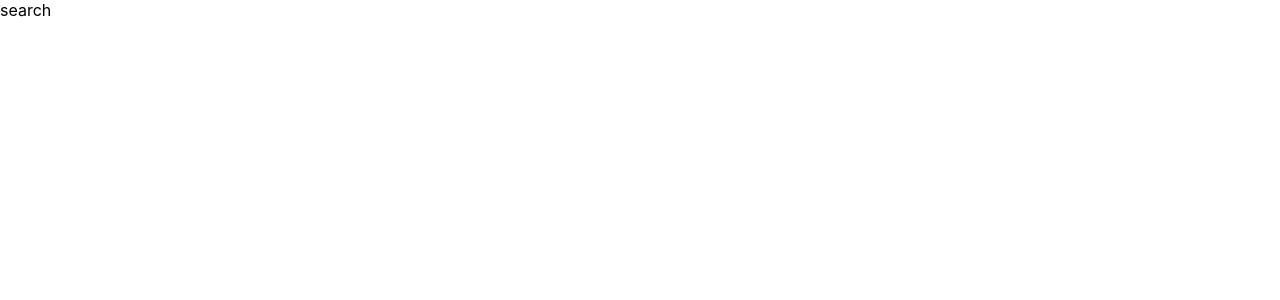
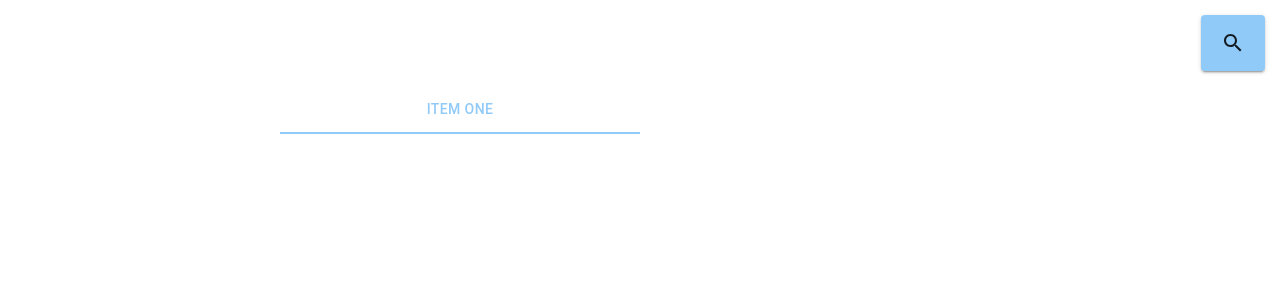
Before and after one commit to miladprogramer/react-movie-discover, a React (Create React App) app: page /Search in a window 1280 px wide. Shown: the top 300 px of the page. Built offline with nearby package versions, Linux system fonts and the light colour scheme.

Commit message:
Create search component

```diff
--- a/src/pages/Search.jsx
+++ b/src/pages/Search.jsx
@@ -1,8 +1,45 @@
-import React from 'react'
+import React, { useState } from 'react'
+import TextField from '@mui/material/TextField';
+import Button from '@mui/material/Button';
+import SearchIcon from '@mui/icons-material/Search';
+import Tabs from '@mui/material/Tabs';
+import Tab from '@mui/material/Tab';
+import { createTheme, ThemeProvider } from '@mui/material/styles';
+import Box from '@mui/material/Box';
+const Search = () => {
 
-const Search = () => {
+const [type,setType]=useState()
+const [value, setValue] = useState(0);
+const handleChange = (event, newValue) => {
+  setValue(newValue);
+};
+
+const darkTheme = createTheme({
+  palette: {
+    mode: 'dark',
+  },
+});
+
   return (
-    <div>search</div>
+<>
+<ThemeProvider theme={darkTheme}>
+<div style={{display:"flex" , margin:"15px"}}>
+<TextField id="filled-basic" label="Filled" variant="filled" fullWidth />
+<Button style={{ marginLeft:"15px"}} variant="contained"><SearchIcon /></Button>
+    </div>
+<div>
+<Box sx={{ width: '100%',marginTop:"15px"}}>
+      <Tabs value={value} onChange={handleChange} centered>
+        <Tab style={{ width:"50%"}} label="Item One" />
+        <Tab style={{ width:"50%"}}label="Item Two" />
+
+      </Tabs>
+    </Box>
+</div>
+</ThemeProvider>
+
+
+    </>
   )
 }
 
```
